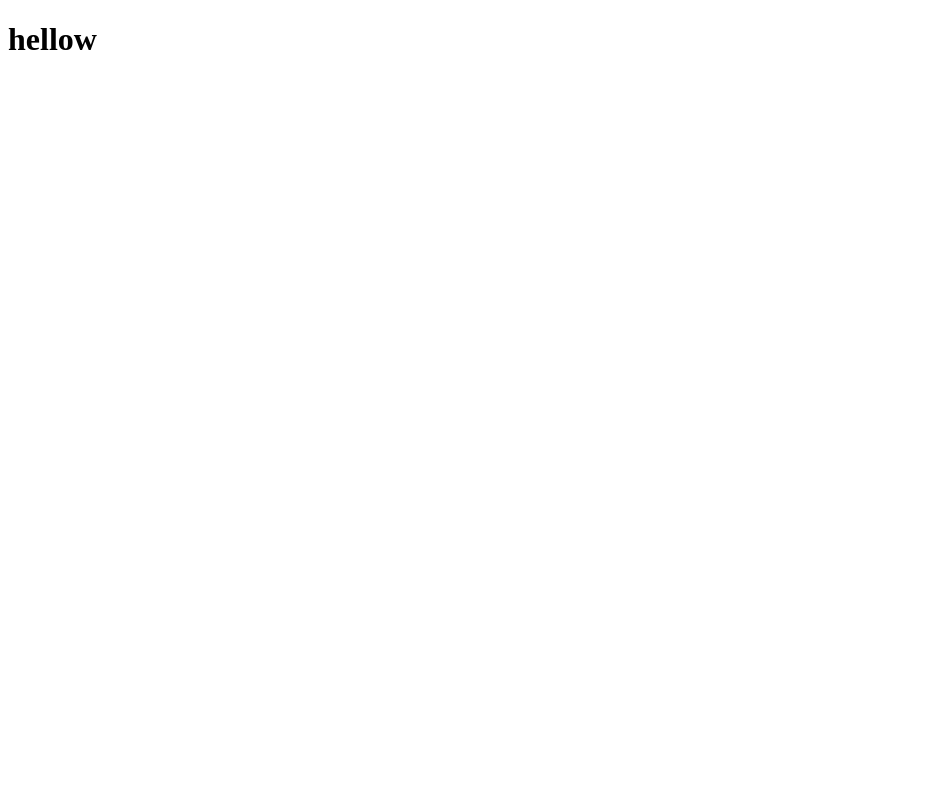
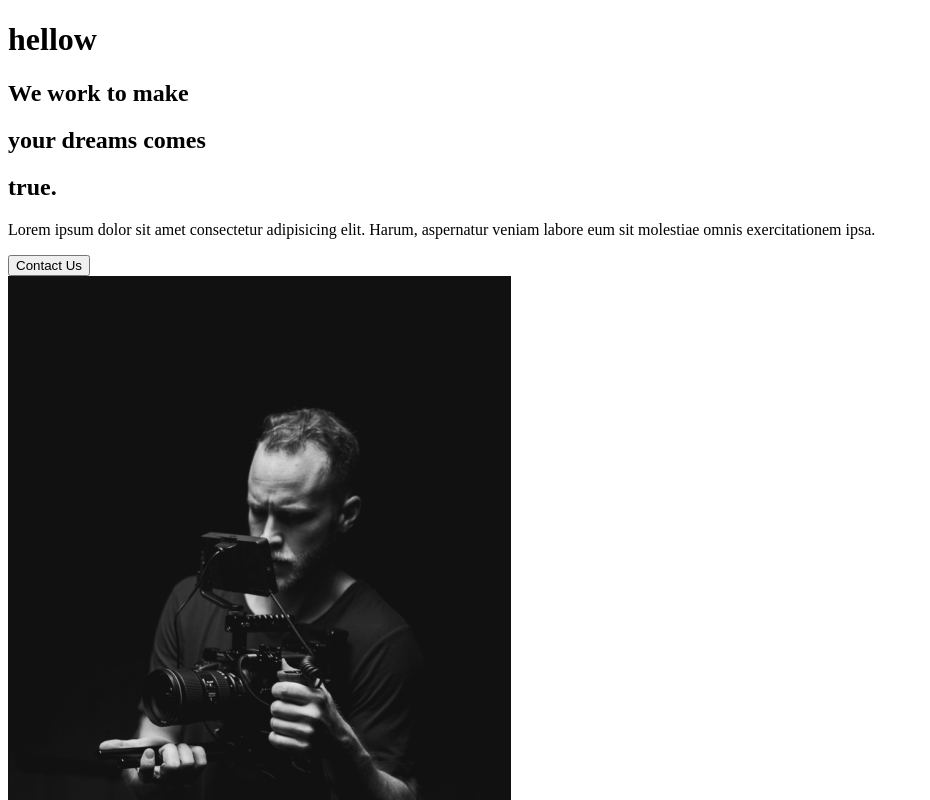
Before and after one commit to tautik/capture-portfolio, a React (Create React App) app: page / in a window 1280 px wide. Shown: the top 800 px of the page, without its empty margins (0-930 px from the left). Built offline with nearby package versions, Linux system fonts and the light colour scheme.

Commit message:
2.About section

```diff
--- a/src/App.js
+++ b/src/App.js
@@ -1,7 +1,10 @@
+import About from "./pages/About";
+
 function App() {
   return (
     <div className="App">
       <h1>hellow</h1>
+      <About />
     </div>
   );
 }
--- /dev/null
+++ b/src/components/AboutSection.js
@@ -0,0 +1,34 @@
+import React from "react";
+import home1 from "../img/home1.png";
+
+const AboutSection = () => {
+  return (
+    <div>
+      <div className="discription">
+        <div className="title">
+          <div className="hide">
+            <h2>We work to make</h2>
+          </div>
+          <div className="hide">
+            <h2>
+              your <span>dreams</span> comes
+            </h2>
+          </div>
+          <div className="hide">
+            <h2>true.</h2>
+          </div>
+        </div>
+        <p>
+          Lorem ipsum dolor sit amet consectetur adipisicing elit. Harum,
+          aspernatur veniam labore eum sit molestiae omnis exercitationem ipsa.
+        </p>
+        <button>Contact Us</button>
+      </div>
+      <div className="image">
+        <img src={home1} alt="guy with a camera" />
+      </div>
+    </div>
+  );
+};
+
+export default AboutSection;
--- /dev/null
+++ b/src/pages/About.js
@@ -0,0 +1,13 @@
+import React from "react";
+//importing components
+import AboutSection from "../components/AboutSection";
+
+const About = () => {
+  return (
+    <div>
+      <AboutSection />
+    </div>
+  );
+};
+
+export default About;
```
